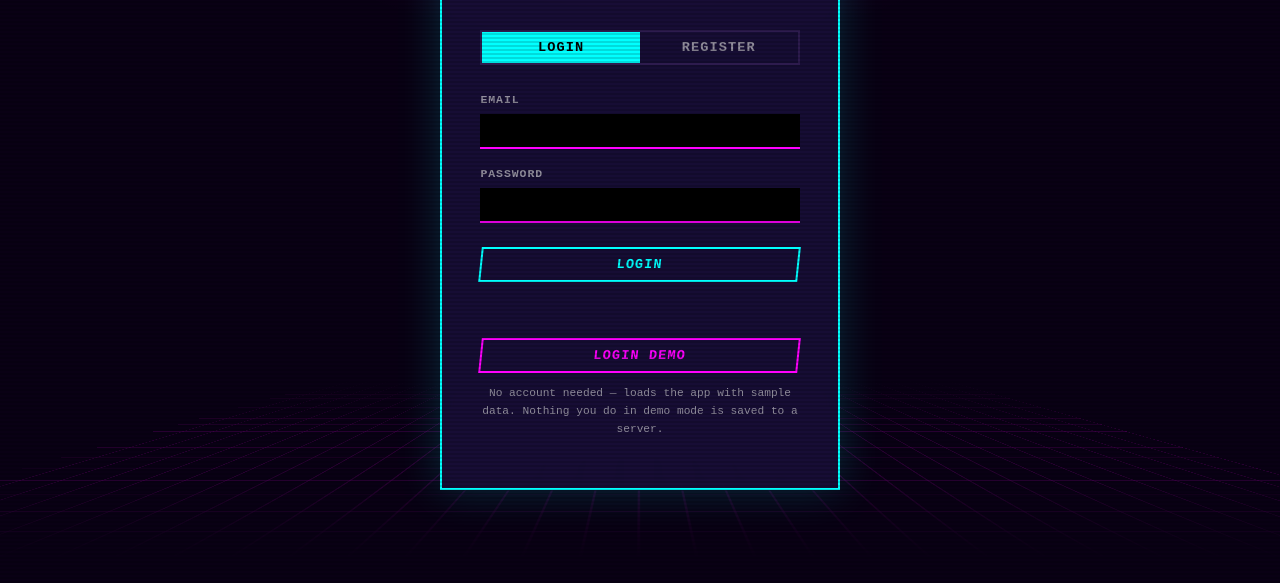
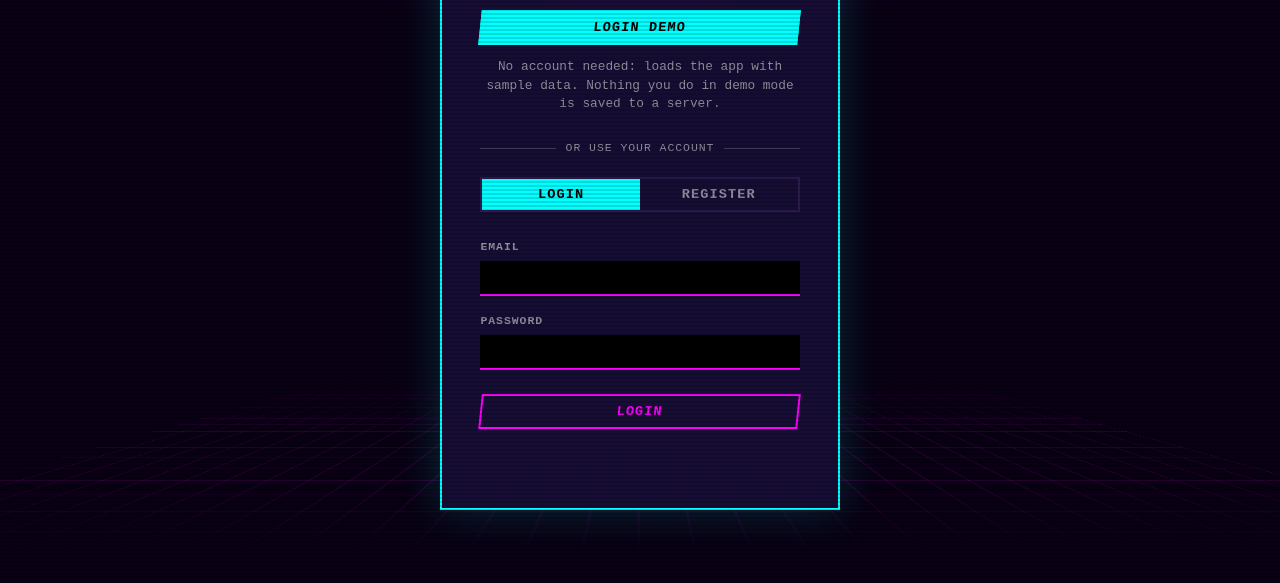
Before and after one commit to AlexandraMoldovan95/job-tracker, a plain HTML site: page index.html in a window 1280 px wide. Shown: the part 217-800 px from the top of the page. Drawn offline with nearby package versions, Linux system fonts and the light colour scheme.

Commit message:
login: "Login demo" first and filled, real login as the outline button
A visitor without an account should press the demo, but it sat under the real login
with the same weight. It now comes right after the title as the filled button, with
its note at a readable size, then an "or use your account" line and the real login
as the secondary outline button. Inline styles moved into CSS classes.

Co-Authored-By: Claude Opus 5.5 <noreply@anthropic.com>

```diff
--- a/index.html
+++ b/index.html
@@ -130,6 +130,14 @@
   .auth-toggle button.active{background:var(--accent);color:#000;}
   .auth-error{color:var(--bad);font-size:.78rem;margin-top:.7rem;min-height:1.3em;}
   #authSubmit{width:100%;margin-top:.5rem;}
+  /* Demo comes first and filled: a visitor can look around without an account.
+     The real login below stays an outline button, so the two don't compete. */
+  .btn-demo{width:100%;border-color:var(--accent);background:var(--accent);color:#000;}
+  .btn-demo:hover{box-shadow:0 0 22px var(--accent);transform:skewX(0deg);}
+  .demo-note{text-align:center;color:var(--text-dim);font-size:.8rem;line-height:1.45;margin:.8rem 0 0;}
+  .auth-divider{display:flex;align-items:center;gap:.8em;margin:1.6rem 0 1.2rem;color:var(--text-dim);
+    font-size:.72rem;text-transform:uppercase;letter-spacing:.08em;}
+  .auth-divider::before,.auth-divider::after{content:"";flex:1;height:1px;background:rgba(224,224,224,.2);}
 
   /* ---------- App shell ---------- */
   header{display:flex;align-items:center;justify-content:space-between;padding:1.1rem 1.5rem;
@@ -219,6 +227,9 @@
   <div class="auth-card">
     <h1>Job Tracker</h1>
     <p class="auth-sub">Track your job applications.</p>
+    <button type="button" id="demoLoginBtn" class="btn-demo">Login demo</button>
+    <p class="demo-note">No account needed: loads the app with sample data. Nothing you do in demo mode is saved to a server.</p>
+    <p class="auth-divider">or use your account</p>
     <div class="auth-toggle">
       <button id="toggleLogin" class="active" type="button">Login</button>
       <button id="toggleRegister" type="button">Register</button>
@@ -232,11 +243,9 @@
         <label for="authPassword">Password</label>
         <input type="password" id="authPassword" required autocomplete="current-password" minlength="6">
       </div>
-      <button type="submit" id="authSubmit" class="btn-primary">Login</button>
+      <button type="submit" id="authSubmit" class="btn-secondary">Login</button>
       <p class="auth-error" id="authError"></p>
     </form>
-    <button type="button" id="demoLoginBtn" class="btn-secondary" style="width:100%;margin-top:1rem;">Login demo</button>
-    <p style="text-align:center;color:var(--text-dim);font-size:.7rem;margin-top:.7rem;">No account needed — loads the app with sample data. Nothing you do in demo mode is saved to a server.</p>
   </div>
 </div>
 
```
